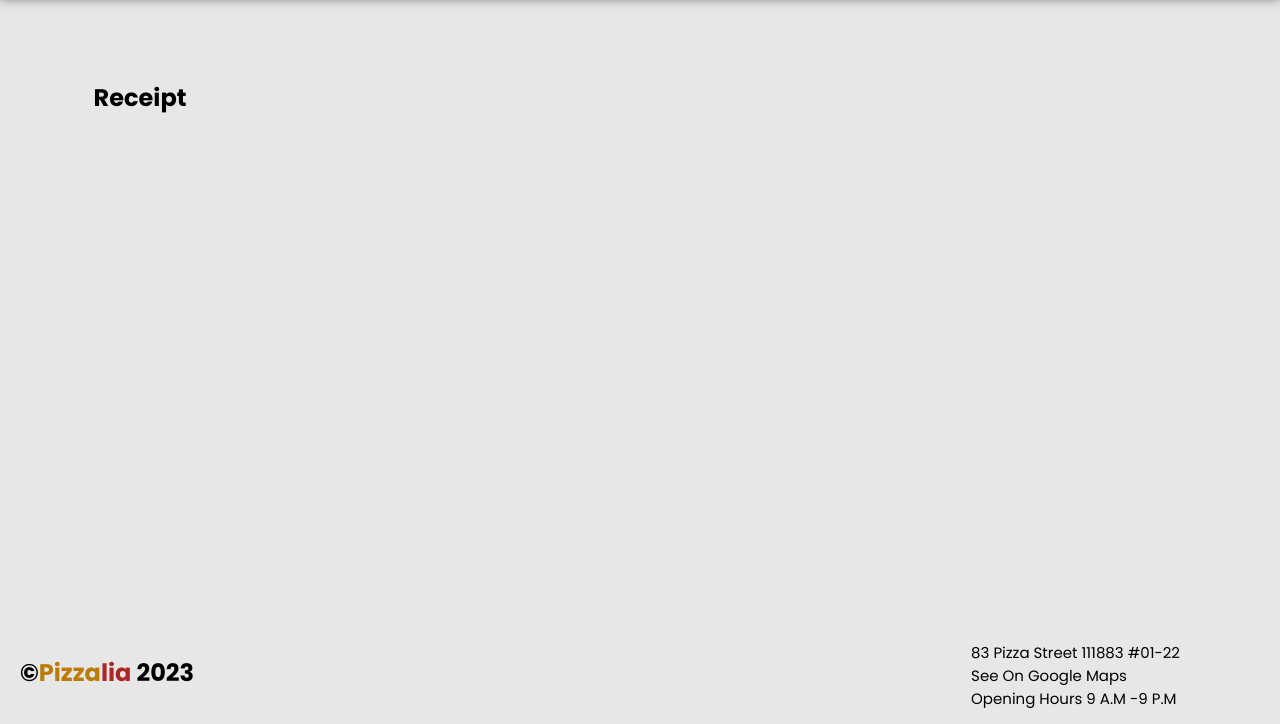
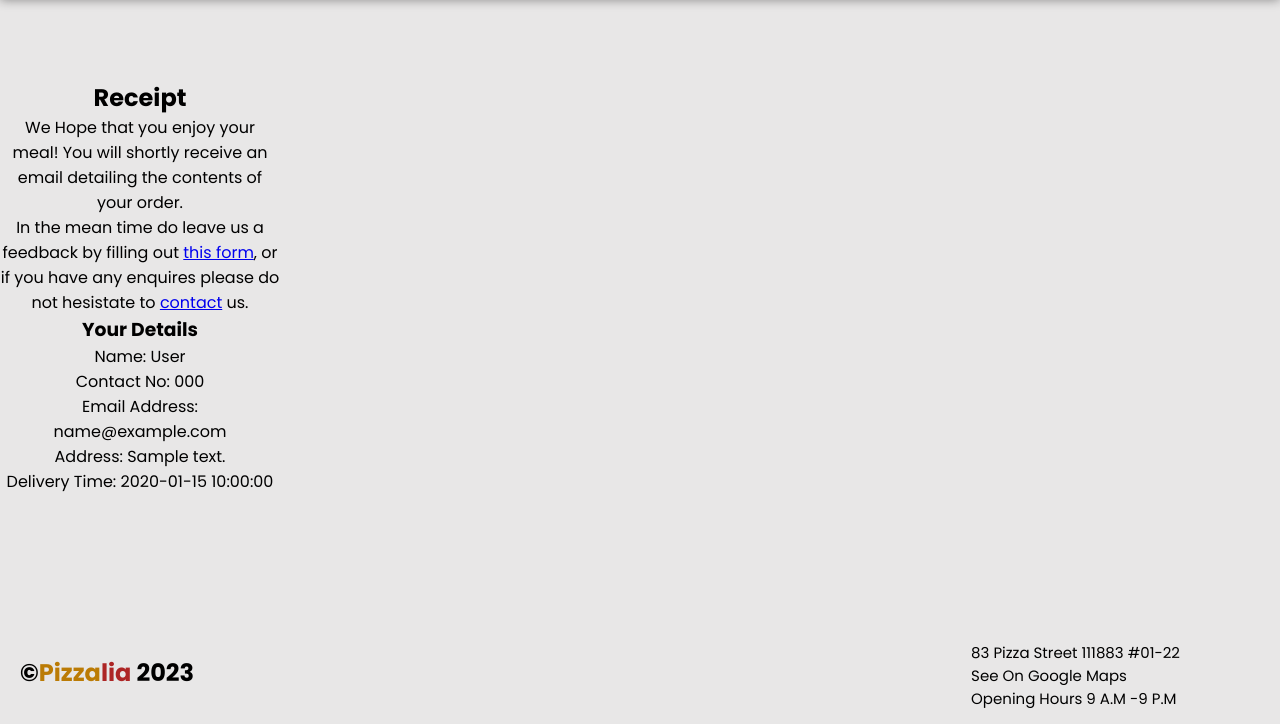
Before and after one commit to adi-bal/IE4717-WebDesign-Project, a PHP site: page /receipt.php in a window 1280 px wide. Shown: the part 90-814 px from the top of the page. Run offline with PHP 8.4, Linux system fonts and the light colour scheme; the visitor is signed in with stand-in values (Sample User, id 1); tables that the repository leaves empty or names only in its code hold one stand-in row (values such as "Sample post").

Commit message:
Finished receipt page

```diff
--- a/contact.php
+++ b/contact.php
@@ -42,8 +42,7 @@
 
             <div class="dishGallery">
                 <div class="food-category">
-                    <h2>CONTACT<BR>
-                        US!</h2><br>
+                    <h2>CONTACT US!</h2><br>
                     <p>Here at Pizzalia, we always appreciate your feedback to improve our products and services. If you
                         are experiencing any problems or have questions, suggestions or other comments about our
                         products and services, kindly contact us. If you think we did a great job we'd also love to hear
--- a/receipt.php
+++ b/receipt.php
@@ -1,3 +1,71 @@
+<?php
+ini_set('display_errors', 1);
+ini_set('display_startup_errors', 1);
+error_reporting(E_ALL);
+
+// Start the session
+session_start();
+
+// Check if the ID is set in the session
+if (!isset($_SESSION['id'])) {
+    // Handle the case where the session ID isn't set
+    // For example, redirect to a different page or show an error message
+    exit('Error: Order ID not found in session.');
+}
+
+// Database credentials
+$servername = "localhost";
+$username = "root";
+$password = "";
+$dbname = "f34ee";
+
+// Create connection
+$conn = new mysqli($servername, $username, $password, $dbname);
+
+// Check connection
+if ($conn->connect_error) {
+    die("Connection failed: " . $conn->connect_error);
+}
+
+// Assuming you have the order's ID in session as 'id'
+$order_id = $_SESSION['id'];
+
+// Prepare a select statement
+$sql = "SELECT fullname, email, mobile, address, delivery_time FROM Orders WHERE order_id = ?";
+
+if ($stmt = $conn->prepare($sql)) {
+    // Bind variables to the prepared statement as parameters
+    $stmt->bind_param("i", $order_id);
+
+    // Attempt to execute the prepared statement
+    if ($stmt->execute()) {
+        // Bind result variables
+        $stmt->bind_result($fullname, $email, $mobile, $address, $delivery_time);
+
+        // Fetch the results
+        if ($stmt->fetch()) {
+            // Now $fullname, $email, $mobile, $address, and $delivery_time are populated
+        } else {
+            // No order found with the given ID
+            exit('Error: No order found with the provided ID.');
+        }
+    } else {
+        echo "Oops! Something went wrong. Please try again later.";
+    }
+
+    // Close statement
+    $stmt->close();
+} else {
+    // Handle the case where the statement couldn't be prepared
+    exit('Error: SQL statement could not be prepared.');
+}
+
+// Close connection
+$conn->close();
+?>
+
+
+
 <!DOCTYPE html>
 <html lang="en">
 
@@ -28,7 +96,21 @@
             <div class="dishGallery">
                 <div class="food-category">
                     <h2>Receipt</h2>
+                    <p>
+                        We Hope that you enjoy your meal! You will shortly receive an email detailing the contents of your order. <br>
 
+                        In the mean time do leave us a feedback by filling out <a href="feedback"> this form</a>, or if you have any enquires
+                        please do not hesistate to <a href="contact.html">contact</a> us.
+                    </p>
+
+                    <h3>Your Details</h3>
+                    <p>
+                        Name: <?php echo htmlspecialchars($fullname); ?><br>
+                        Contact No: <?php echo htmlspecialchars($mobile); ?><br>
+                        Email Address: <?php echo htmlspecialchars($email); ?><br>
+                        Address: <?php echo htmlspecialchars($address); ?><br>
+                        Delivery Time: <?php echo htmlspecialchars($delivery_time); ?>
+                    </p>
 
                 </div>
             </div>
```
Also changed, not shown: submit-order.php (+12 -1 lines).
